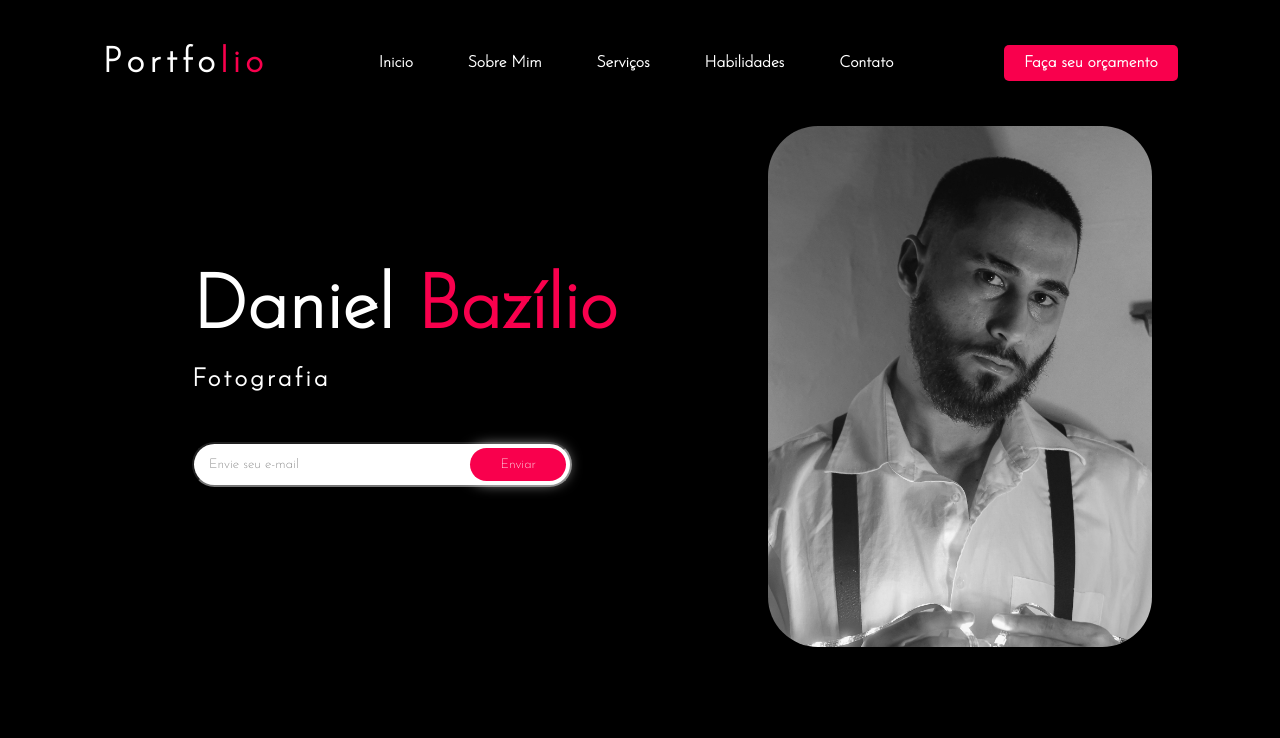
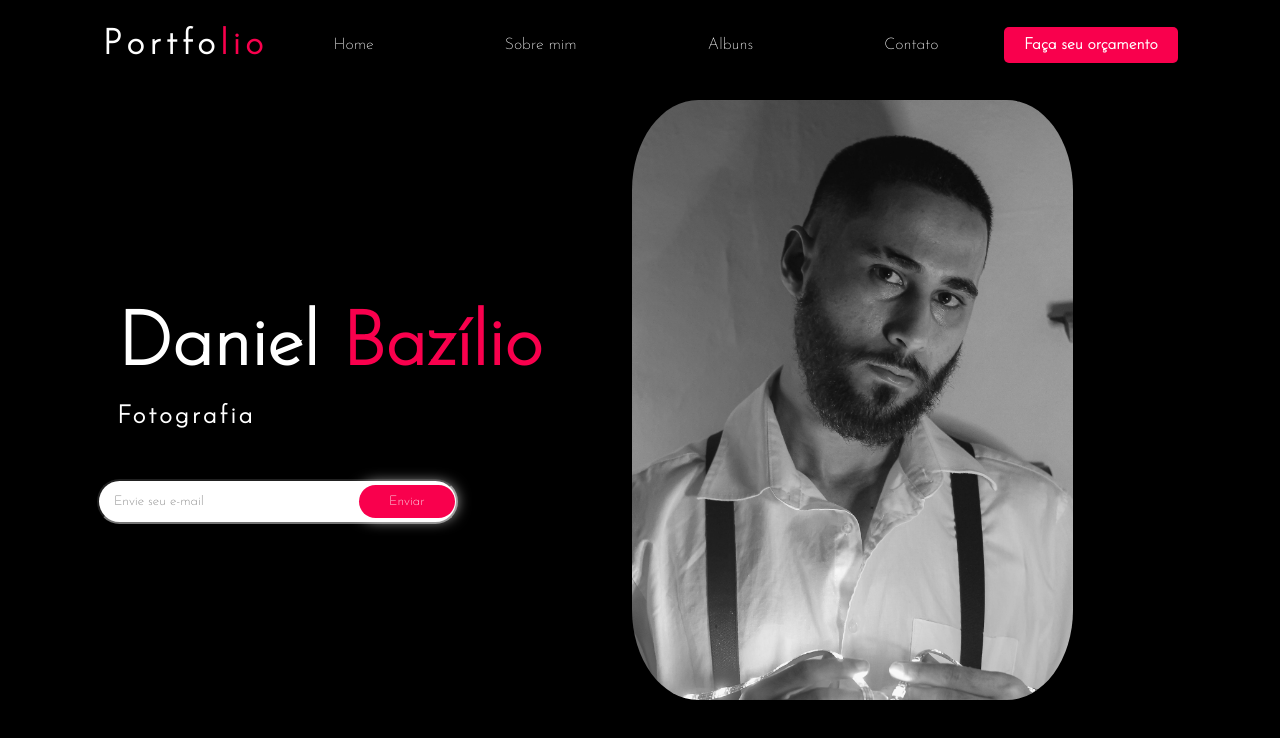
Before and after one commit to guigonca/photo-galery, a plain HTML site: page index.html in a window 1280 px wide. Drawn offline with Linux system fonts and the light colour scheme.

Commit message:
Atualização
Criando novas single pages

```diff
--- a/estilo/stylee.css
+++ b/estilo/stylee.css
@@ -6,19 +6,22 @@
     box-sizing: border-box;
     font-family: 'Josefin Sans', sans-serif;
 }
+:root{
+    --cor-letra-detaque: #f9004d;
+}
 body{
     background-color: black;
     /* background-image: url(/background.jpg); */
     position: relative;
 }
-body img{
+/* body img{
     height: auto;
     width: 30%;
     position: absolute;
     right: 10%;
     top: 100%;
     border-radius: 50px;
-}
+} */
 
 /* .background{
     background-color: black;
@@ -45,29 +48,29 @@ nav h2{
 }
 
 span{
-    color: #f9004d;
+    color: var(--cor-letra-detaque);
 }
 
-nav ul li{
+/* nav ul li{
     display: inline-block;
     padding: 10px 25px;
     list-style-type: none;
-}
+} */
 
-nav ul li a{
+/* nav ul li a{
     text-decoration: none;
     color: white;
     font-weight: bold;
     text-transform: capitalize;
-}
+} */
 
-nav ul li a:hover{
-    color:#f9004d;
+/* nav ul li a:hover{
+    color: var(--cor-letra-detaque);
     transition: 0.3s;
-}
+} */
 
 .btn{
-    background-color: #f9004d;
+    background-color: var(--cor-letra-detaque);
     color: white;
     text-decoration: none;
     padding: 10px 20px;
@@ -76,21 +79,19 @@ nav ul li a:hover{
     transition: 0.5s;
 }
 
+#btn-enviar{
+    position: relative;
+    left: 67%;
+}
+
 .btn:hover{
     transform: scale(1.1);
 }
 
 .main{
-    position: absolute;
-    top: 200%;
-    left: 15%;
-    transform: translateY(-50);
-}
-
-h4{
-    color: #fcfcfc;
-    letter-spacing: 2px;
-    font-size: 20px;
+    position: relative;
+    left: -7%;
+    /* transform: translateY(-100); */
 }
 
 h1{
@@ -107,13 +108,14 @@ h3{
 }
 
 .container-btn form{
-    width: 380px;
+    width: 85%;
     max-width: 100%;
     position: relative;
+
 }
 
 .container-btn form input:first-child{
-    display: inlin-block;
+    display: inline-block;
     width: 100%;
     padding: 14px 130px 14px 15px;
     border-radius: 30px;
@@ -128,8 +130,90 @@ h3{
     border: none;
     border-radius: 30px;
     color: white;
-    background-color:#f9004d;
+    background-color:var(--cor-letra-detaque);
     box-shadow: 0 0 15px;
     right: 6px;
     top: 6px;
 }
+.links{
+    color: white;
+    width: 100%;
+    height: 50px;
+    position: fixed;
+    display: flex;
+}
+
+.scroll{
+    display: flex;
+    width: 100vw;
+    height: 100vh;
+    overflow: hidden;
+}
+
+.scroll input{
+    position: absolute;
+    display: none;
+    right: 20px;
+}
+
+.bloco{
+    width: 100vw;
+    height: 100vh;
+    display: flex;
+    align-items: center;
+    justify-content: center;
+
+}
+.links label{
+    cursor: pointer;
+    flex-grow: 1;
+    transition: all .6s;
+    text-align: center;
+    font-size: 100%;
+    padding: 10px;
+}
+
+.sections{
+    transition: all .8s;
+}
+
+#rd_sobre:checked~.sections{
+    margin-top: -100vh;
+}
+
+#rd_albuns:checked~.sections{
+    margin-top: -200vh;
+}
+
+#rd_contato:checked~.sections{
+    margin-top: -300vh;
+}
+
+.links label:hover{
+    background-color: rgba(125, 125, 126, 0.158);
+}
+
+#sobre{
+    background-color: rgb(47, 53, 53);
+}
+
+#albuns{
+    background-color:rgba(38, 38, 201, 0.158)
+}
+
+#contato{
+    background-color: #f9004d;
+}
+
+#fotohome{
+    height: 75%;
+    width: auto;
+    border-radius: 15%;
+    background-size: cover;
+}
+
+#fotosobre{
+    background-size: cover;
+    height: 100vh;
+    width: 100vw;
+}
--- a/index.html
+++ b/index.html
@@ -11,31 +11,45 @@
     <link rel="stylesheet" href="estilo/stylee.css">
 </head>
 <body>
-    <img src="background.jpg" alt="">
-    <div class="background">
-        <nav>
+    <nav class="links">
         <h2>Portfo<span>lio</span></h2>
-            <ul class="cabecalho-link">
-                <li><a href="#">inicio</a></li>
-                <li><a href="#">Sobre mim</a></li>
-                <li><a href="#">Serviços</a></li>
-                <li><a href="#">Habilidades</a></li>
-                <li><a href="#">Contato</a></li>
-            </ul>
+        <label for="rd_home">Home</label>
+        <label for="rd_sobre">Sobre mim</label>
+        <label for="rd_albuns">Albuns</label>
+        <label for="rd_contato">Contato</label>
         <a class ="btn" href="">Faça seu orçamento</a>
     </nav>
+    <section class="scroll">
+        <input type="radio" name="group" id="rd_home" checked="true">
+        <input type="radio" name="group" id="rd_sobre">
+        <input type="radio" name="group" id="rd_albuns">
+        <input type="radio" name="group" id="rd_contato">
+
+        <section class="sections">
+            <section class="bloco" id="home">
                 <div class="main">
-            <!-- <h4>Olá, meu nome é </h4> -->
                     <h1>Daniel <span>Bazílio</span></h1>
                     <h3>Fotografia</h3>
                     <div class="container-btn">
                         <form>
                             <input type="email" nome="email" id="email" placeholder="Envie seu e-mail">
-                    <input type="submit" nome="submit" value="Enviar">
+                            <input id="btn-enviar" type="submit" nome="submit" value="Enviar">
                         </form>
                     </div>
                 </div>
-    </div>
+                <img id="fotohome" src="background.jpg" alt="">
+            </section>
+            <section class="bloco" id="sobre">
+                <img id="fotosobre" src="img/fotofundo.jpg" alt="">
+            </section>
+            <section class="bloco" id="albuns">
+                <!-- <img src="img/main-img.png" alt=""> -->
+            </section>
+            <section class="bloco" id="contato">
+                <!-- <img src="img/fotofundo.jpg" alt=""> -->
+            </section>
+        </section>
+    </section>
 
 
 
```
Lines whose indentation alone changed are shown as unchanged.
